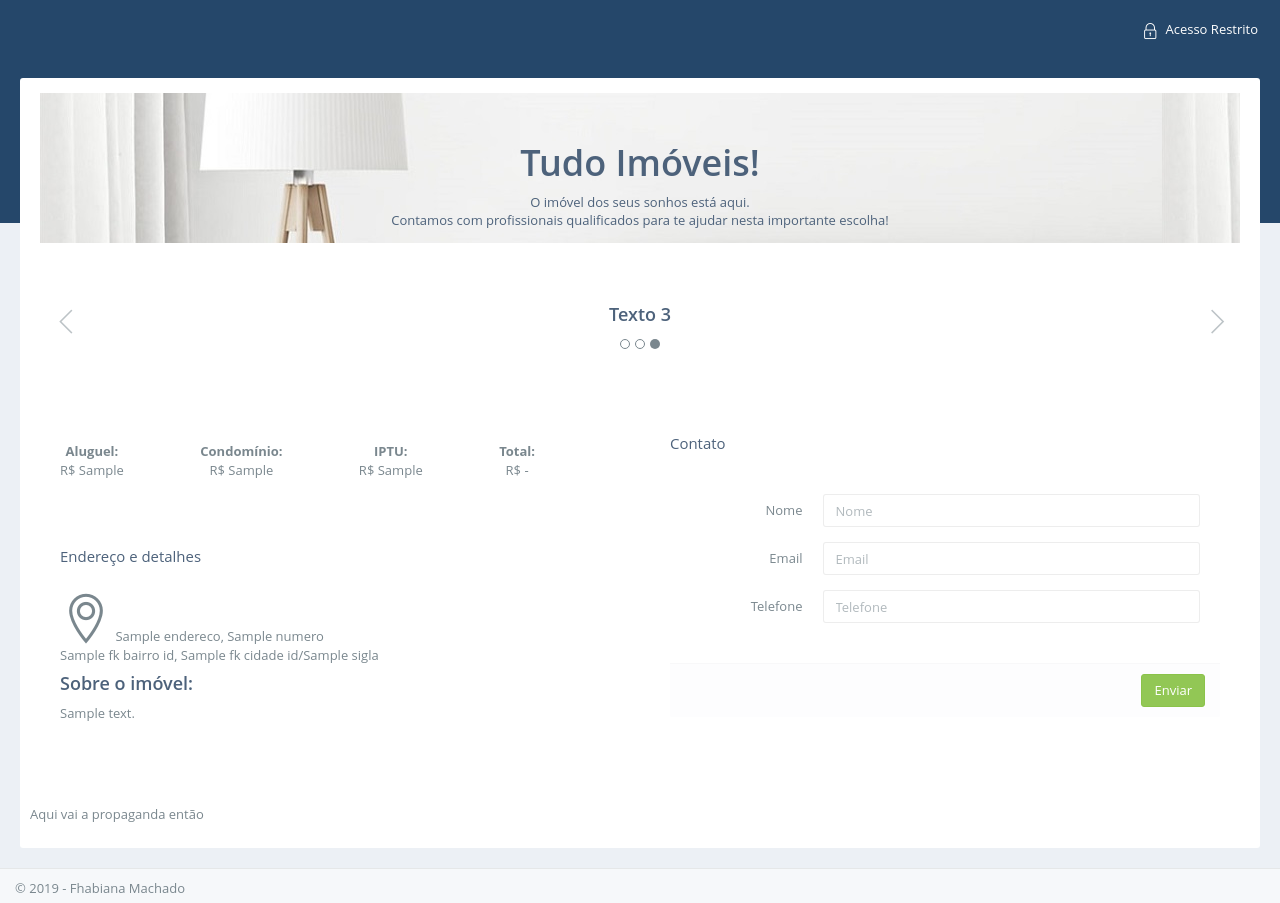
After one commit to ftmachado/tudo-imoveis, a Symfony app: template templates/detalhe_imovel/index.html.twig in a window 1280 px wide. The commit adds this page. Run offline with Twig, Linux system fonts and the light colour scheme; the template is opened without the code that fills it: most values are stand-ins (such as "Sample title", 1, 10 or a date in 2020); some libraries are stand-ins or nearby versions.

Commit message:
Iniciando pagina de detalhes

```diff
--- a/templates/busca_imovel/index.html.twig
+++ b/templates/busca_imovel/index.html.twig
@@ -165,7 +165,7 @@
                                         <div class="list-group">
 
                                             {% for imovel in imoveis %}
-                                                <a href="#" class="list-group-item">
+                                                <a href="{{ path('detalhe_imovel', {'id': imovel.id }) }}" class="list-group-item">
                                                 <div class="media">
                                                     <div class="media-left">
                                                         <img src="{{ asset( imovel.path ) }}" alt="" class="media-object">
--- /dev/null
+++ b/templates/detalhe_imovel/index.html.twig
@@ -0,0 +1,231 @@
+<!DOCTYPE html>
+<html lang="pt-BR">
+    <head>
+        <meta http-equiv="content-type" content="text/html; charset=UTF-8">
+        <meta charset="utf-8">
+        <meta name="viewport" content="width=device-width, initial-scale=1.0">
+        <meta http-equiv="X-UA-Compatible" content="IE=edge">
+
+        <title>Tudo Imóveis</title>
+
+        <link href="{{ asset('css/bootstrap.css') }}" rel="stylesheet">
+        <link href="{{ asset('css/nifty.css') }}" rel="stylesheet">
+        <link href="{{ asset('css/themify-icons.css') }}" rel="stylesheet">
+         <style>
+            .principal {
+                padding: 30px;
+                background-image: url('../../../images/fundoBusca.jpg');
+                height: 150px;
+            }
+            .valores {
+                list-style: none;
+                padding: 5px 75px 6px 0;
+                margin-bottom: 5px;
+                display: flex;
+                flex-wrap: wrap;
+                justify-content: space-between;
+            }
+            .valores li {
+                display: inline-block;
+                vertical-align: top;
+            }
+            .valores li b {
+                display: block;
+            }
+        </style>
+    </head>
+    <body class="pace-done">
+
+        <div id="container">
+
+            <header id="navbar">
+                <div id="navbar-container" class="boxed">
+                    <!--Navbar Dropdown-->
+                    <div class="navbar-content">
+                        <ul class="nav navbar-top-links">
+
+                            <li id="user">
+                                <a href="{{ path('app_login') }}">
+                                    <i class="ti-lock icon-lg icon-fw"></i>
+                                    Acesso Restrito
+                                </a>
+                            </li>
+                        </ul>
+                    </div>
+                </div>
+            </header>
+
+            <div
+                class="boxed">
+
+                <!--CONTENT CONTAINER-->
+                <div id="content-container">
+
+                    <!--Page content-->
+                    <div id="page-content">
+
+                        <div class="panel">
+
+                            <div class="panel-body">
+
+                                <div class="principal text-main text-center">
+                                    <h1>Tudo Imóveis!</h1>
+                                    <p>O imóvel dos seus sonhos está aqui.<br>Contamos com profissionais qualificados para te ajudar nesta importante escolha!</p>
+                                </div>
+                                <br><br>
+
+                                <div class="fotos">
+                                    <div class="panel">
+
+                                        <!--Carousel-->
+                                        <div id="demo-carousel" class="carousel slide" data-ride="carousel">
+
+                                            <!--Indicators-->
+                                            <ol class="carousel-indicators out">
+                                                <li data-slide-to="0" data-target="#demo-carousel" class=""></li>
+                                                <li data-slide-to="1" data-target="#demo-carousel" class=""></li>
+                                                <li data-slide-to="2" data-target="#demo-carousel" class="active"></li>
+                                            </ol>
+
+                                            <div class="carousel-inner text-center">
+
+                                                <div class="item">
+                                                    <h4 class="text-main">Texto 1</h4>
+                                                </div>
+
+                                                <div class="item active left">
+                                                    <h4 class="text-main">Texto 2</h4>
+                                                </div>
+
+                                                <div class="item next left">
+                                                    <h4 class="text-main">Texto 3</h4>
+                                                </div>
+                                            </div>
+
+                                            <!--carousel-control-->
+                                            <a class="carousel-control left" data-slide="prev" href="#demo-carousel">
+                                                <i class="ti-angle-left icon-2x"></i>
+                                            </a>
+                                            <a class="carousel-control right" data-slide="next" href="#demo-carousel">
+                                                <i class="ti-angle-right icon-2x"></i>
+                                            </a>
+
+                                        </div>
+                                        <!--End Carousel-->
+
+                                    </div>
+                                </div>
+                                <br><br>
+
+                                <div class="preco row">
+                                    <div class="col-sm-6">
+                                        <div class="panel">
+                                            <div class="panel-body text-center">
+                                                <ul class="valores">
+                                                    <li>
+                                                        <b>Aluguel:</b>R$ {{ imovel.valorImobiliaria }}
+                                                    </li>
+                                                    <li>
+                                                        <b>Condomínio:</b>
+                                                        R$ {{ imovel.valorCondominio }}
+                                                    </li>
+                                                    <li>
+                                                        <b>IPTU: </b>
+                                                        R$ {{ imovel.valorIptu }}
+                                                    </li>
+                                                    <li>
+                                                        <b>Total:</b>
+                                                        R$ -
+                                                    </li>
+                                                </ul>
+                                            </div>
+                                        </div>
+                                        <div class="panel">
+                                            <div class="panel-heading">
+                                                <h3 class="panel-title">Endereço e detalhes</h3>
+                                            </div>
+                                            <div class="panel-body">
+                                                <span><i class="ti-location-pin icon-4x"></i>
+                                                {{ imovel.endereco }}, {{ imovel.numero }}<br>
+                                                {{ imovel.fkBairroId.nome }}, {{ imovel.fkCidadeId.nome }}/{{ imovel.fkEstadoId.sigla }}
+                                                </span>
+                                                <h4>Sobre o imóvel:</h4>
+                                                {{ imovel.descricao }}
+                                            </div>
+                                        </div>
+                                    </div>
+                                    <div class="col-sm-6">
+                                        <div class="panel">
+                                            <div class="panel-heading">
+                                                <h3 class="panel-title">Contato</h3>
+                                            </div>
+                                            <div class="panel-body text-center">
+                                                <form class="form-horizontal">
+                                                    <div class="panel-body">
+                                                        <div class="form-group">
+                                                            <label class="col-sm-3 control-label" for="nome">Nome</label>
+                                                            <div class="col-sm-9">
+                                                                <input type="text" placeholder="Nome" id="nome" class="form-control">
+                                                            </div>
+                                                        </div>
+                                                        <div class="form-group">
+                                                            <label class="col-sm-3 control-label" for="email">Email</label>
+                                                            <div class="col-sm-9">
+                                                                <input type="email" placeholder="Email" id="email" class="form-control">
+                                                            </div>
+                                                        </div>
+                                                        <div class="form-group">
+                                                            <label class="col-sm-3 control-label" for="telefone">Telefone</label>
+                                                            <div class="col-sm-9">
+                                                                <input type="text" placeholder="Telefone" id="telefone" class="form-control">
+                                                            </div>
+                                                        </div>
+                                                    </div>
+                                                    <div class="panel-footer text-right">
+                                                        <button class="btn btn-success" type="submit">Enviar</button>
+                                                    </div>
+                                                </form>
+                                            </div>
+                                        </div>
+                                    </div>
+                                </div>
+                                <br><br>
+
+                                <div class="row">
+                                    Aqui vai a propaganda então
+                                </div>
+
+                            </div>
+                        </div>
+                    </div>
+                    <!--End page content-->
+                </div>
+
+
+                <!-- FOOTER -->
+                <footer id="footer">
+
+                    <p class="pad-lft">©
+                        {{ "now" | date("Y") }}
+                        - Fhabiana Machado</p>
+
+                </footer>
+                <!-- END FOOTER -->
+
+
+                <!-- SCROLL PAGE BUTTON -->
+                <button class="scroll-top btn">
+                    <i class="ti-angle-up"></i>
+                </button>
+                <div class="mainnav-backdrop"></div>
+            </div>
+            <!-- END OF CONTAINER -->
+
+
+            <!--JAVASCRIPT-->
+            <script src="{{ asset('js/jquery_002.js') }}"></script>
+            <script src="{{ asset('js/bootstrap.js') }}"></script>
+            <script src="{{ asset('js/nifty.js') }}"></script>
+        </body>
+    </body>
+</html>
```
Also changed, not shown: src/Controller/DestaqueController.php (deleted, +0 -18 lines), src/Controller/DetalheImovelController.php (added, +30 -0 lines), templates/destaque/index.html.twig (deleted, +0 -7 lines), templates/layout-admin.html.twig (+1 -7 lines).
